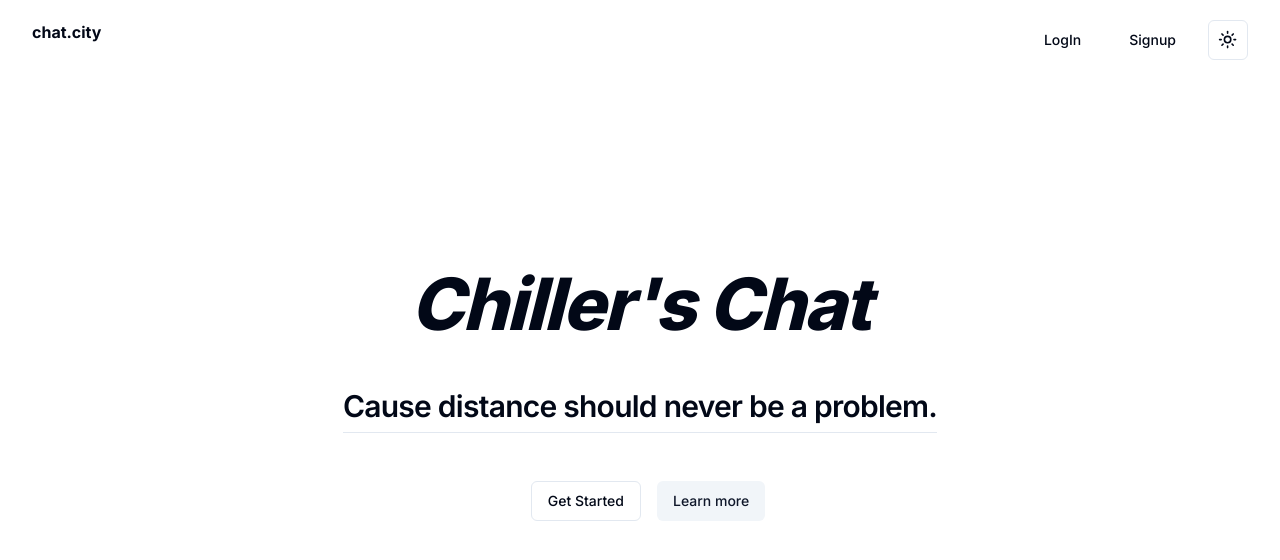
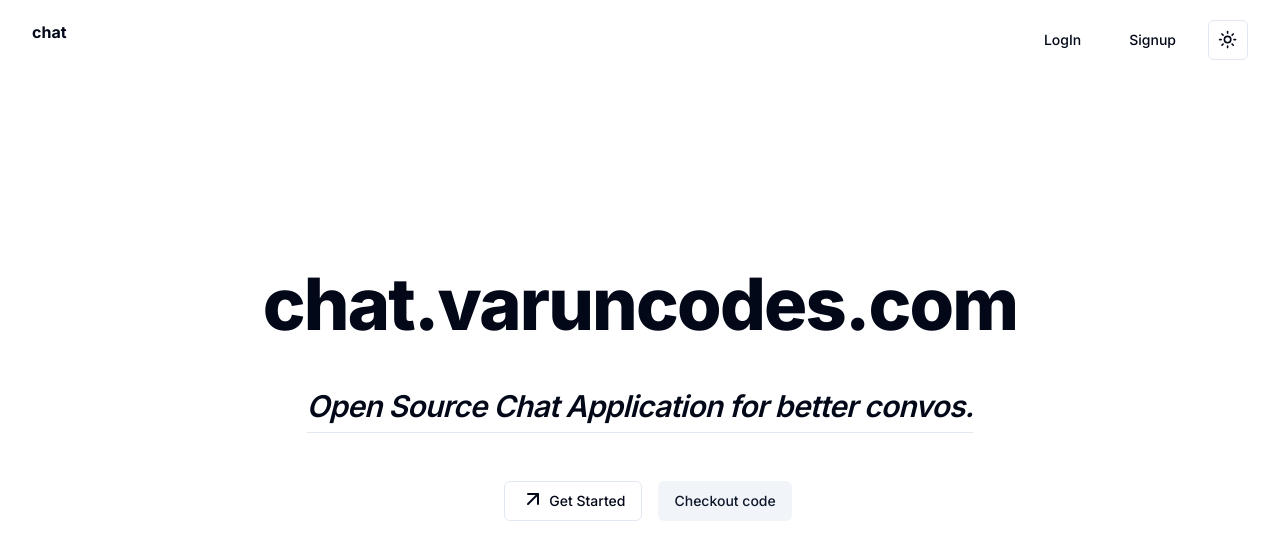
Before and after one commit to LaPulgaaa/chatapp, a Next.js app: page / in a window 1280 px wide. Shown: the top 560 px of the page. Built offline with nearby package versions, Linux system fonts and the light colour scheme; no server answers.

Commit message:
app: Consistently name project "chat".

```diff
--- a/app/home/profile/page.tsx
+++ b/app/home/profile/page.tsx
@@ -168,7 +168,7 @@ export default function Profile(){
                         Profile
                     </h3>
                     <p className="text-muted-foreground">
-                        Manage your chat.city profile
+                        Manage your chat profile
                     </p>
                 </div>
                 <div className="">
@@ -230,7 +230,7 @@ export default function Profile(){
                                     <FormLabel>Username</FormLabel>
                                     <FormControl>
                                     <div className="flex border-[1.5px] rounded-md">
-                                      <p className="text-sm text-muted-foreground px-2 mt-3">chat.city/</p>
+                                      <p className="text-sm text-muted-foreground px-2 mt-3">/user/</p>
                                       <Input disabled type="text" {...field}/>
                                     </div>
                                     </FormControl>
--- a/app/layout.tsx
+++ b/app/layout.tsx
@@ -18,8 +18,8 @@ const fontSans = FontSans({
 
 
 export const metadata: Metadata = {
-  title: "chat.city",
-  description: "chat like there is no tommorow.",
+  title: "chat | Open source chat application",
+  description: "A chat application powered by redis pub/sub",
 };
 
 export default function RootLayout({
--- a/app/page.tsx
+++ b/app/page.tsx
@@ -1,7 +1,7 @@
 'use client'
 import Navbar from "@/components/Navbar";
 import { Button } from "@/components/ui/button";
-import { ArrowRightCircleIcon } from "lucide-react";
+import { ArrowRightCircleIcon, ArrowUpRight } from "lucide-react";
 import { useSession } from "next-auth/react";
 import Link from "next/link";
 import { useRouter } from "next/navigation";
@@ -19,22 +19,24 @@ export default function Home() {
     <div>
       <Navbar/>
       <div className="grid justify-items-center m-48">
-        <h1 className="italic scroll-m-20 text-4xl font-extrabold tracking-tight lg:text-7xl">
-          Chiller&apos;s Chat
+        <h1 className="scroll-m-20 text-4xl font-extrabold tracking-tight lg:text-7xl">
+          chat.varuncodes.com
         </h1>
-        <h2 className="scroll-m-20 border-b pb-2 m-12 text-3xl font-semibold tracking-tight first:mt-0 hover:italic">
-          Cause distance should never be a problem.
+        <h2 className="scroll-m-20 border-b pb-2 m-12 text-3xl font-semibold tracking-tight first:mt-0 italic">
+          Open Source Chat Application for better convos.
         </h2>
         <div className="flex px-4">
         <Link href={"/signup"}>
           <Button variant={"outline"} className="mx-4">
-            Get Started
-            <ArrowRightCircleIcon className="hidden ml-2 hover:visible"/>
+            <ArrowUpRight className="mb-1"/>
+            <span className="ml-1">Get Started</span>
           </Button>
         </Link>
-        <Button variant={"secondary"}>
-          Learn more
-        </Button>
+        <Link href={"https://github.com/LaPulgaaa/chatapp"}>
+          <Button variant={"secondary"}>
+            Checkout code
+          </Button>
+        </Link>
         </div>
       </div>
     </div>
--- a/components/Navbar.tsx
+++ b/components/Navbar.tsx
@@ -15,7 +15,7 @@ export default function Navbar(){;
     return (
         <div className="p-4 font-bold flex justify-between cursor-pointer mx-4 mt-1">
             <Link href="/">
-                <h2>chat.city</h2>
+                <h2>chat</h2>
             </Link>
             <div className="flex justify-between">
                 {
```
